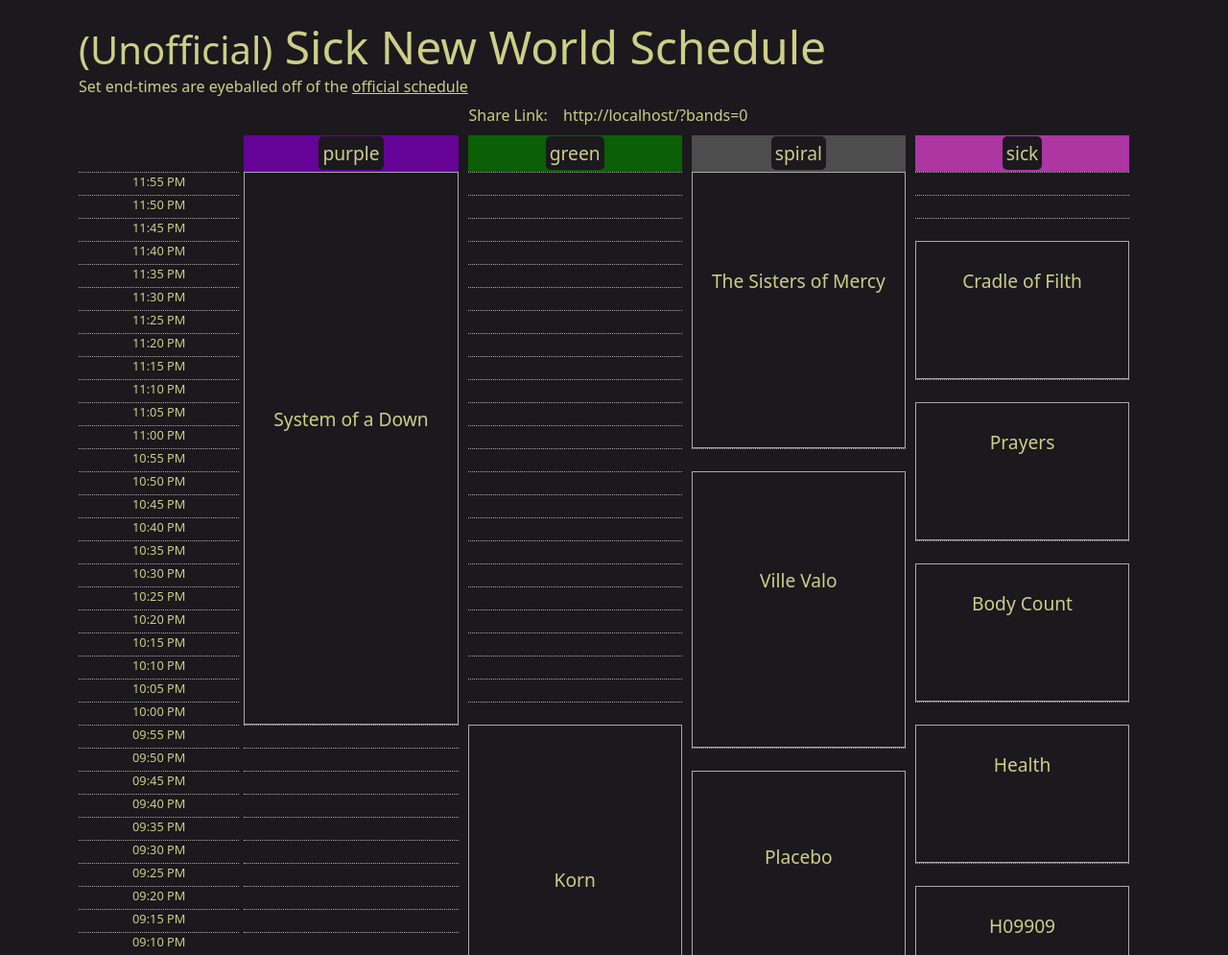
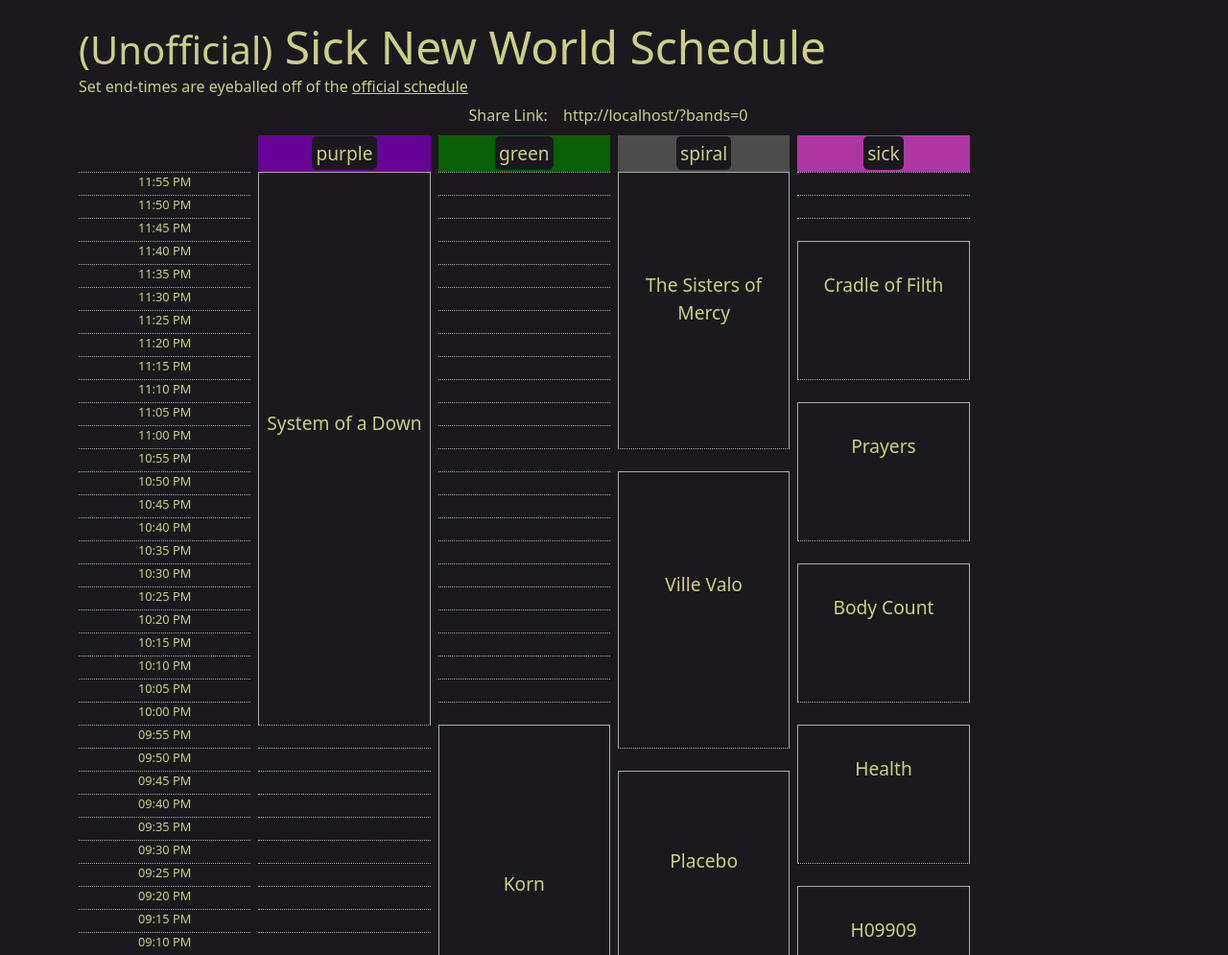
Before and after one commit to singofwalls/festival_schedule, a Django app: page / in a window 1280 px wide. Shown: the top 995 px of the page at 96% size. Run offline with Django 4.2, Linux system fonts and the light colour scheme.

Commit message:
Use actual bootstrap columns to align columns

```diff
--- a/sets/templates/sets/schedule.html
+++ b/sets/templates/sets/schedule.html
@@ -132,24 +132,29 @@
         <div style="text-align: center;">
             Share Link: <a href='javascript:copy_bits()' id="share_link" class="btn button" type="button"></a>
         </div>
-        <div class="d-flex flex-row flex-nowrap">
-            <div style="width:15%; margin-right: 5px;">
+        <div class="row gx-2">
+            <div style="background-origin: padding-box;" class="col-{{ colsize }}">
                 &nbsp;
             </div>
             {% for stage, color in stage_colors.items %}
-                <div class="responsive_text" style="width:20%; margin-right: 10px; text-align: center; background-color: {{ color }}; padding: 5px;">
-                    <span style="padding: 4px; margin: 5px; background-color: {{ text.background }}; border-radius: 5px;">{{ stage }}</span>
+                <div class="col-{{ colsize }}">
+                    <div class="responsive_text" style="text-align: center; padding: 5px; background-color: {{ color }};">
+                        <span style="padding: 4px; margin: auto; background-color: {{ text.background }}; border-radius: 5px;">{{ stage }}</span>
+                    </div>
                 </div>
             {% endfor %}
         </div>
 
         {% for time, stage in times.items %}
-            <div class="d-flex flex-row flex-nowrap" style="height: 1.5em;">
-                <div class="responsive_text_times" style="width:15%; margin-right: 5px; text-align: center; border-top: 1px dotted darkgrey; overflow: visible; word-break: keep-all; white-space: nowrap">
-                    {{ time|date:'h:i A' }}
+            <div class="row gx-2" style="height: 1.5em;">
+                <div class="col-{{ colsize }}">
+                    <div class="responsive_text_times" style="text-align: center; border-top: 1px dotted darkgrey; overflow: visible; word-break: keep-all; white-space: nowrap">
+                        {{ time|date:'h:i A' }}
+                    </div>
                 </div>
                 {% for stage_name, band in stage.items %}
-                    <div {% if band.name %} class="band band_{{ band.name|cut:' ' }}" {% endif %} data-color="{{ stage_colors|get_item:stage_name }}" style="width:20%; position: relative; word-break: break-word; overflow-y: visible; margin-right: 10px;
+                    <div class="col-{{ colsize }}">
+                    <div class="{% if band.name %} band band_{{ band.name|cut:' ' }} {% endif %}" data-color="{{ stage_colors|get_item:stage_name }}" style="position: relative; word-break: break-word; overflow-y: visible;
                         {% if band.name %} cursor:pointer; border-left: 1px solid darkgrey; border-right: 1px solid darkgrey; {% else %} border-top: 1px dotted darkgrey;  {% endif %}
                         {% if band.position == "top" %} border-top: 1px solid darkgrey; {% endif %}
                         {% if band.position == "bottom" %} border-bottom: 1px solid darkgrey; {% endif %}
@@ -157,9 +162,11 @@
                         {% if band.name %} onclick="javascript:select('{{ band.name|cut:' ' }}')" {% endif %}
                         >
                         {% if band.position == "middle" %}
-                        <span class="responsive_text" style="width: 100%; z-index: 10; text-align: center; position: absolute; padding: 4px; overflow-y: visible; background: none"><span style="padding: 4px; background-color: {{ text.background }}; border-radius: 5px;">{{ band.name }}</span></span> <span style="position:relative;"></span>
+                        <span class="responsive_text" style="width: 100%; z-index: 10; text-align: center; position: absolute; padding: 4px; overflow-y: visible; background: none"><span style="width: 100%; padding: 4px; background-color: {{ text.background }}; border-radius: 5px; display: block;">{{ band.name }}</span></span> <span style="position:relative;"></span>
                         {% comment %} {% elif band.position == "bottom" %} <span style="font-size: small"> {{ band.period }} </span> {% endcomment %}
                         {% endif %}
+                        &nbsp;
+                    </div>
                     </div>
                 {% endfor %}
             </div>
--- a/sets/views.py
+++ b/sets/views.py
@@ -13,6 +13,7 @@
 
         context['fest'] = kwargs["fest"] if "fest" in kwargs else "snw"
         context["times"], context["band_nums"], context["stage_colors"], context["text"] = parse_times(context['fest'])
+        context['colsize'] = 12 // (len(context["stage_colors"]) + 1)
 
         return context
 
```
